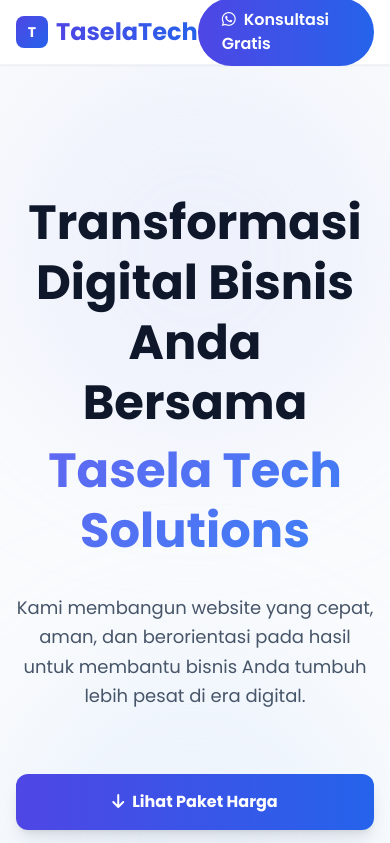
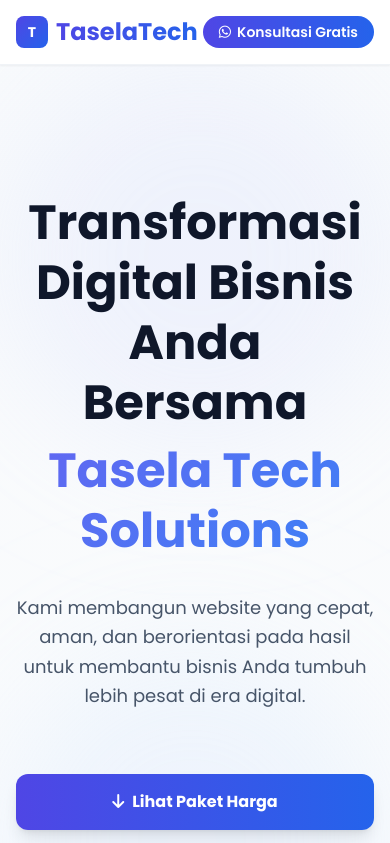
Before and after one commit to Gumelarwicaksono/taselaTech, a plain HTML site: page index.html in a window 390 px wide. Shown: the top 843 px of the page. Drawn offline with nearby package versions, Linux system fonts and the light colour scheme.

Commit message:
Refactor WhatsApp link for improved styling
Updated the WhatsApp consultation link for better styling and responsiveness.

```diff
--- a/index.html
+++ b/index.html
@@ -103,9 +103,11 @@
                     <a href="#payment" class="text-slate-700 hover:text-indigo-600 transition duration-300">Pembayaran</a>
                 </div>
 
-                <a href="https://wa.me/6282122394638" class="bg-gradient-to-r from-indigo-600 to-blue-600 text-white px-6 py-2.5 rounded-full font-semibold hover:shadow-lg hover:scale-105 transition duration-300">
-                    <i class="fab fa-whatsapp mr-2"></i>Konsultasi Gratis
-                </a>
+               <a href="https://wa.me/6282122394638"
+   class="bg-gradient-to-r from-indigo-600 to-blue-600 text-white px-4 py-1.5 text-sm md:px-6 md:py-2.5 md:text-base  rounded-full font-semibold hover:shadow-lg hover:scale-105 transition duration-300 inline-flex items-center">
+    <i class="fab fa-whatsapp mr-1.5 md:mr-2"></i>
+    <span>Konsultasi Gratis</span>
+</a>
             </div>
         </div>
     </nav>
```
